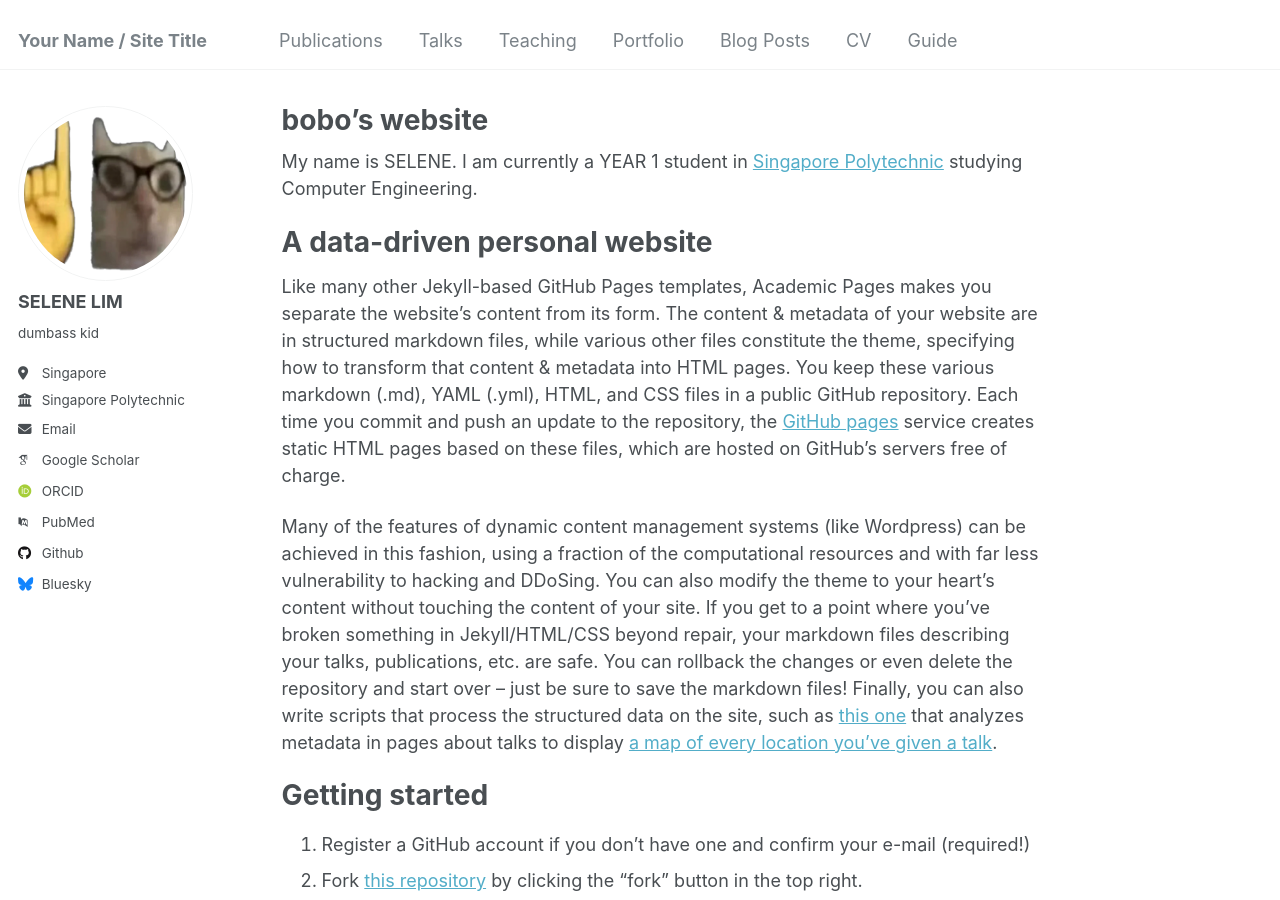
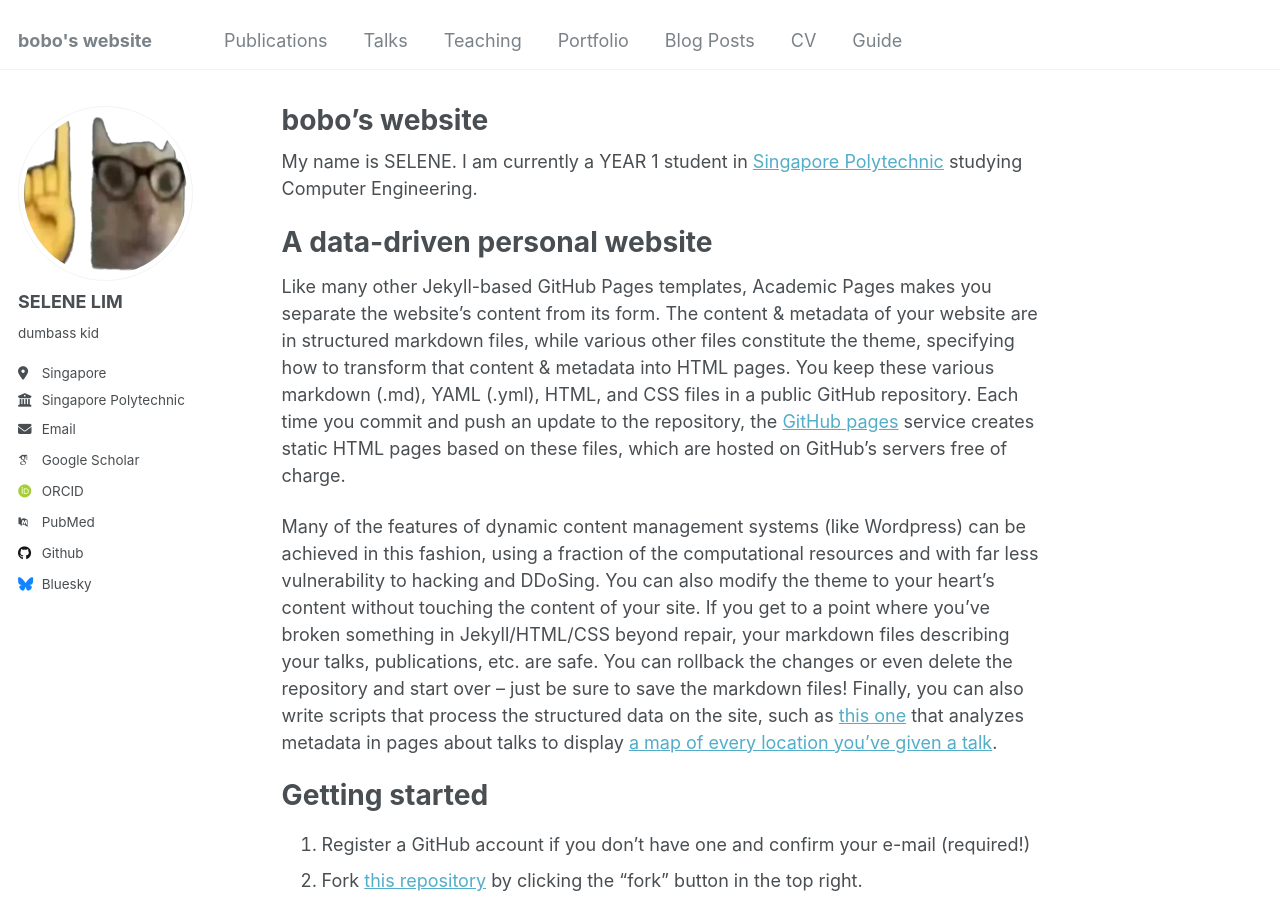
Before and after one commit to selenelim/selenelim.github.io, a Jekyll site: the page built from _pages/about.md, in a window 1280 px wide and 900 px high. Built offline with Jekyll 4.4.1, drawn with Linux system fonts in a browser that asks for light colours; some web fonts are replaced.

Commit message:
commmmit

```diff
--- a/_config.yml
+++ b/_config.yml
@@ -8,7 +8,7 @@
 
 # Basic Site Settings
 locale                   : "en-US"
-title                    : "Your Name / Site Title"
+title                    : "bobo's website"
 title_separator          : "-"
 name                     : &name "Your Name"
 description              : &description "personal description"
```
